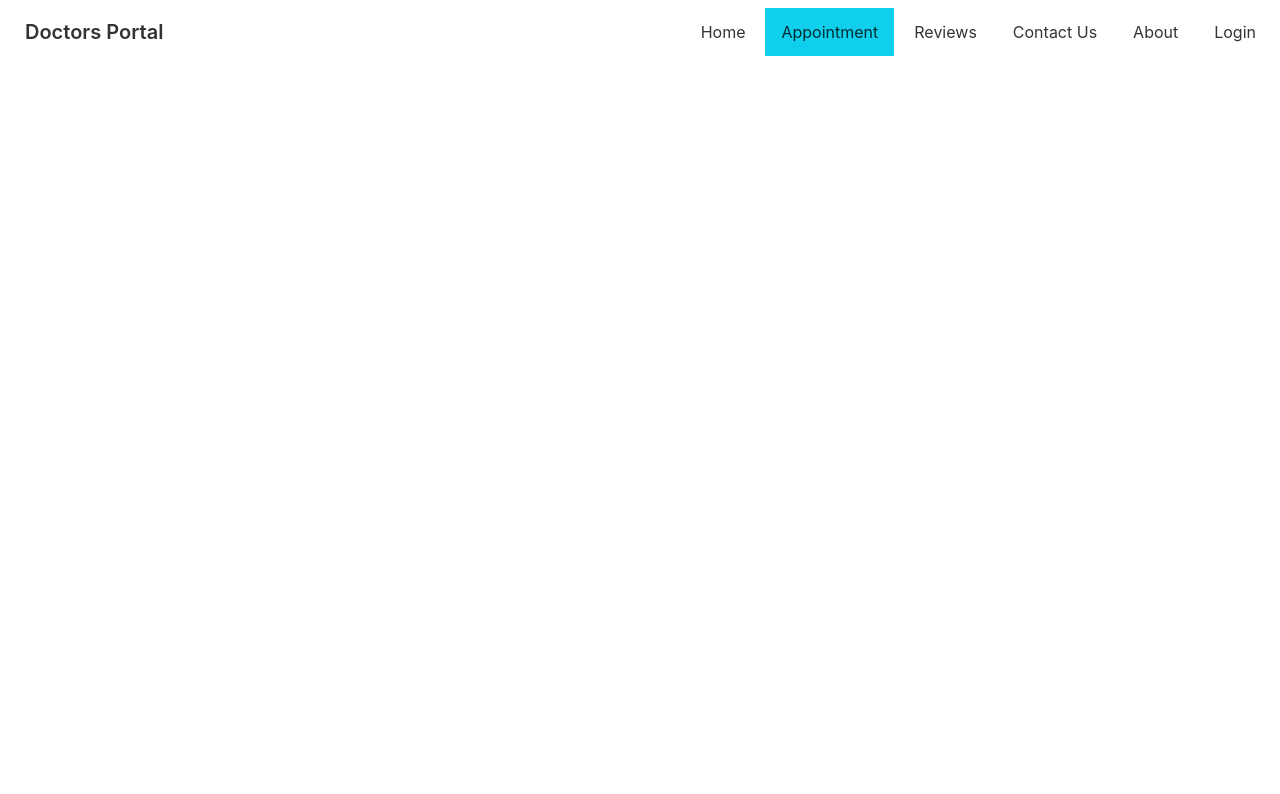
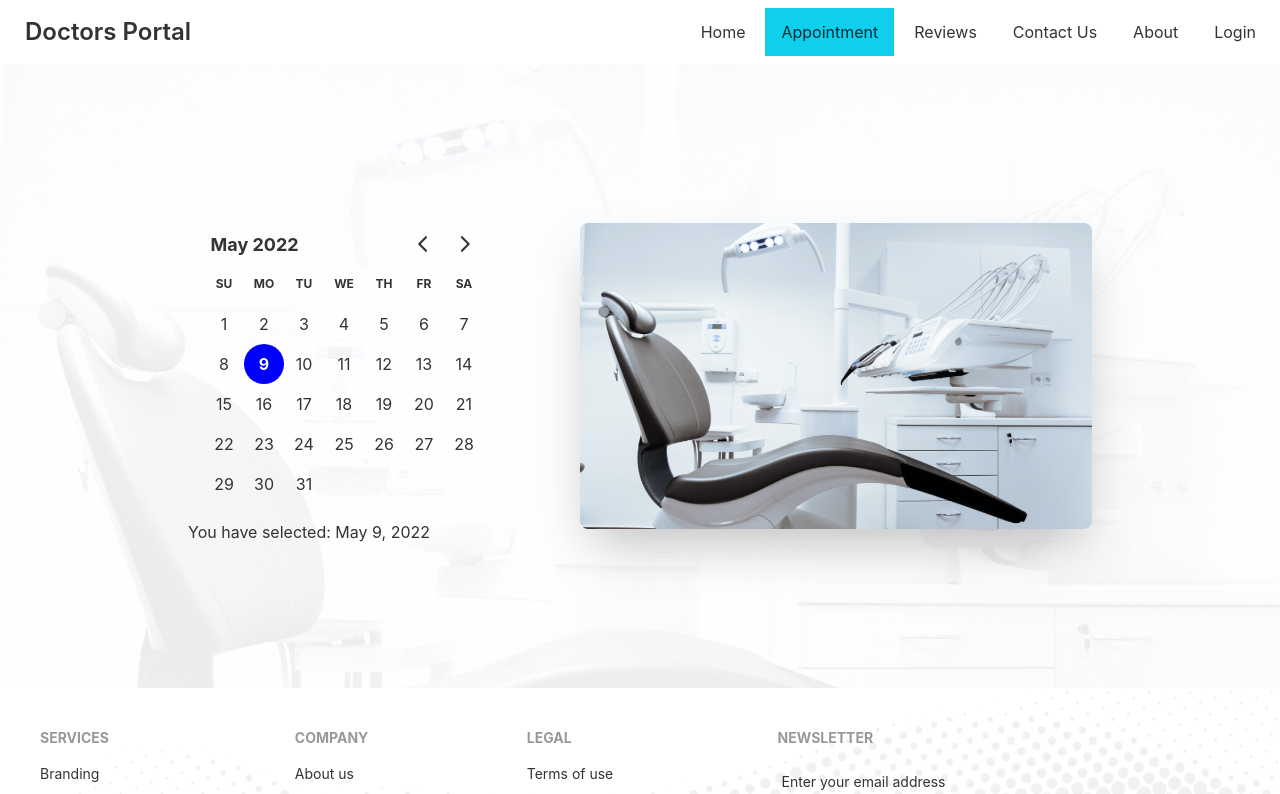
Before and after one commit to rokib97/doctors-portal-client, a React (Create React App) app: page /appoinment in a window 1280 px wide. Shown: the top 794 px of the page. Built offline with nearby package versions, Linux system fonts and the light colour scheme.

Commit message:
added appoinment banner and calender

```diff
--- a/package.json
+++ b/package.json
@@ -7,7 +7,9 @@
     "@testing-library/react": "^13.2.0",
     "@testing-library/user-event": "^13.5.0",
     "daisyui": "^2.14.3",
+    "date-fns": "^2.28.0",
     "react": "^18.1.0",
+    "react-day-picker": "^8.0.4",
     "react-dom": "^18.1.0",
     "react-router-dom": "^6.3.0",
     "react-scripts": "5.0.1",
--- a/src/App.js
+++ b/src/App.js
@@ -1,6 +1,7 @@
 import { Route, Routes } from "react-router-dom";
 import "./App.css";
 import About from "./Pages/About/About";
+import Appoinment from "./Pages/Appoinment/Appoinment";
 import Home from "./Pages/Home/Home";
 import Login from "./Pages/Login/Login";
 import Navbar from "./Pages/Shared/Navbar";
@@ -11,6 +12,7 @@ function App() {
       <Navbar></Navbar>
       <Routes>
         <Route path="/" element={<Home></Home>}></Route>
+        <Route path="/appoinment" element={<Appoinment></Appoinment>}></Route>
         <Route path="/about" element={<About></About>}></Route>
         <Route path="/login" element={<Login></Login>}></Route>
       </Routes>
--- /dev/null
+++ b/src/Pages/Appoinment/Appoinment.js
@@ -0,0 +1,14 @@
+import React from "react";
+import Footer from "../Shared/Footer";
+import AppoinmentBanner from "./AppoinmentBanner";
+
+const Appoinment = () => {
+  return (
+    <div>
+      <AppoinmentBanner></AppoinmentBanner>
+      <Footer></Footer>
+    </div>
+  );
+};
+
+export default Appoinment;
--- /dev/null
+++ b/src/Pages/Appoinment/AppoinmentBanner.js
@@ -0,0 +1,37 @@
+import { format } from "date-fns";
+import React, { useState } from "react";
+import { DayPicker } from "react-day-picker";
+import "react-day-picker/dist/style.css";
+import bg from "../../assets/images/bg.png";
+import chair from "../../assets/images/chair.png";
+const AppoinmentBanner = () => {
+  const [date, setDate] = useState(new Date());
+  return (
+    <div
+      style={{
+        background: `url(${bg})`,
+        backgroundSize: "cover",
+      }}
+      class="hero lg:py-32 md:py-16 py-8"
+    >
+      <div class="hero-content flex-col lg:flex-row-reverse gap-20">
+        <img
+          src={chair}
+          class="lg:max-w-lg rounded-lg shadow-2xl"
+          alt="Dentist Chair"
+        />
+        <div>
+          <DayPicker
+            className=""
+            mode="single"
+            selected={date}
+            onSelect={setDate}
+          />
+          <p className="mt-3">You have selected: {format(date, "PP")}</p>
+        </div>
+      </div>
+    </div>
+  );
+};
+
+export default AppoinmentBanner;
--- a/src/Pages/Shared/Navbar.js
+++ b/src/Pages/Shared/Navbar.js
@@ -51,7 +51,7 @@ const Navbar = () => {
             {menuItems}
           </ul>
         </div>
-        <Link to="/" className="btn btn-ghost normal-case text-xl">
+        <Link to="/" className="btn btn-ghost normal-case text-2xl">
           Doctors Portal
         </Link>
       </div>
```
Also changed, not shown: 1 other file (tests, documents, lock files or other folders).
